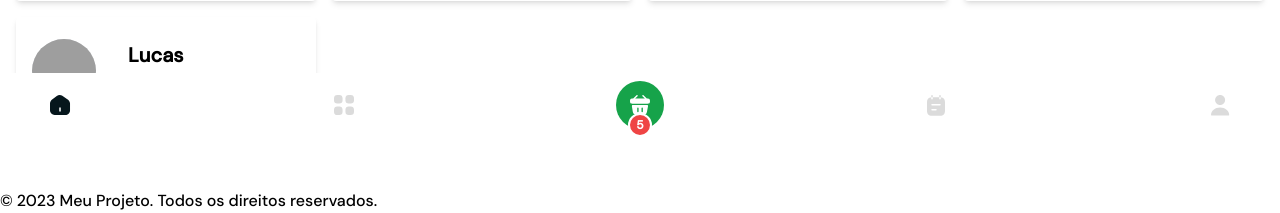
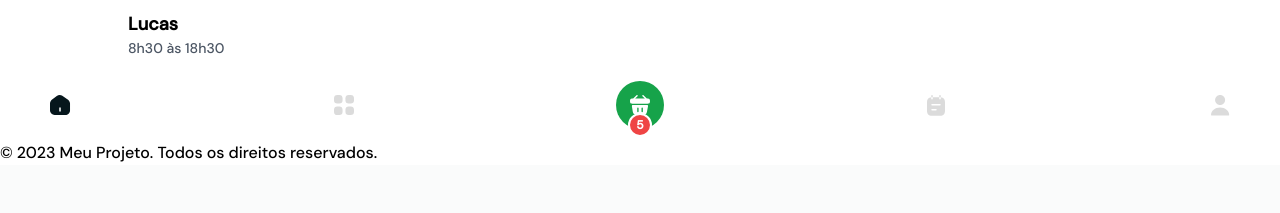
Before and after one commit to sousa125/UMenu, a Django app: page /home/ in a window 1280 px wide. Shown: the part 663-876 px from the top of the page. After the commit the page ends 825 px from the top, so only its background shows below. Run offline with Django 3.2, Linux system fonts and the light colour scheme; data comes from the database, SQL or seed files in the repository; some libraries are stand-ins or nearby versions; grey boxes are pictures that could not be loaded.

Commit message:
Corrigir espaçamento dos cards de vendedores

```diff
--- a/products/templates/home.html
+++ b/products/templates/home.html
@@ -209,23 +209,18 @@
     class="grid grid-cols-1 sm:grid-cols-2 md:grid-cols-3 lg:grid-cols-4 gap-4 pr-4 pl-4"
   >
     {% for vendedor in vendedores %}
-    <div class="bg-white rounded shadow-md p-4">
+    <div class="bg-white rounded p-4">
       <div class="flex items-center justify-left">
-        <div
-          class="w-16 h-16 rounded-full bg-gray-200 overflow-hidden float-left"
-        >
-          <img
-            src="https://imgur.com/H8ecD8m.png"
-            alt="{{ vendedor.nome }}"
-            class="w-full h-full object-cover"
-          />
-        </div>
-        <div class="ml-8">
-          <h5 class="text-xl font-bold my-2">{{ vendedor.nome }}</h5>
-          <p class="text-gray-600 mb-2">8h30 às 18h30</p>
-        </div>
+          <div class="w-20 h-0 rounded-full bg-gray-200 overflow-hidden float-left">
+              <img src="https://imgur.com/H8ecD8m.png" alt="{{ vendedor.nome }}" class="w-full h-full object-cover">
+          </div>
+          <div class="ml-4">
+              <h5 class="text-lg font-bold leading-tight my-1">{{ vendedor.nome }}</h5>
+              <p class="text-gray-600 text-sm leading-tight mb-1">8h30 às 18h30</p>
+          </div>
       </div>
-    </div>
+  </div>
+
     {% endfor %}
   </div>
 
```
